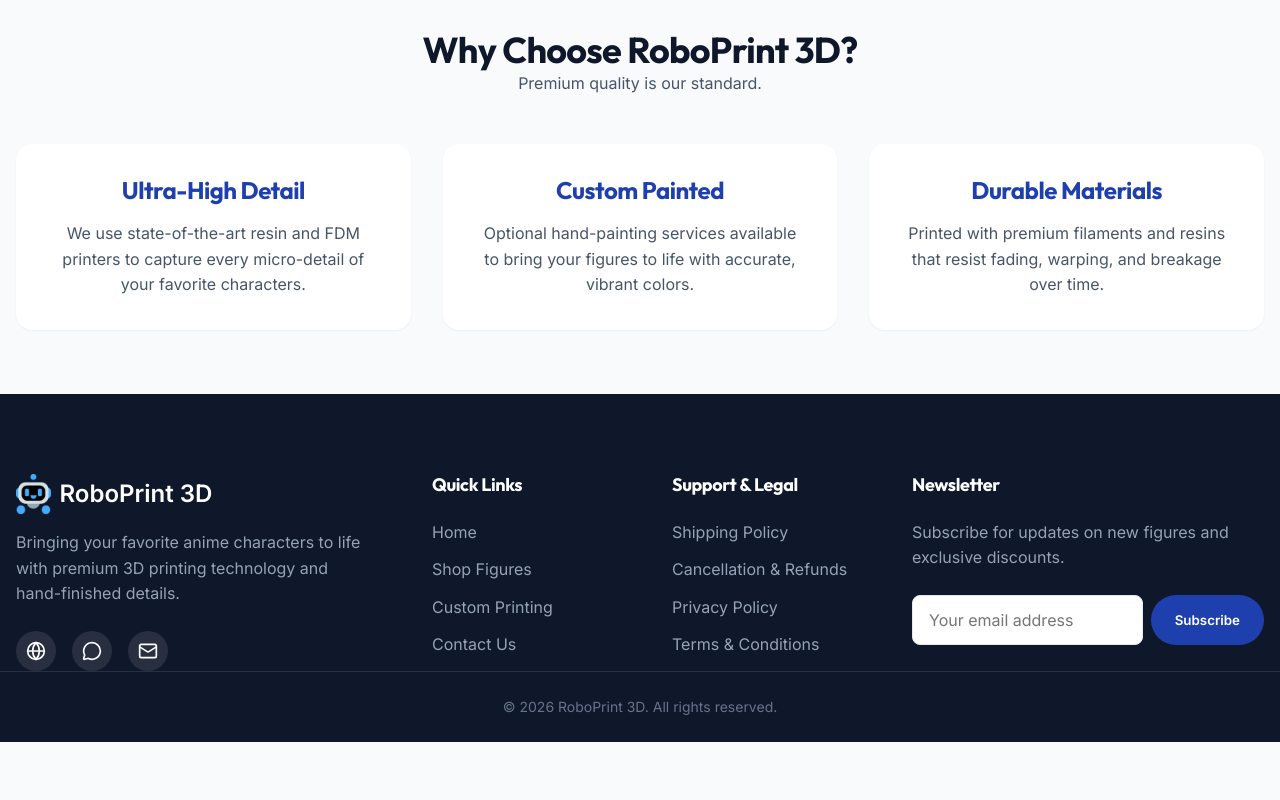
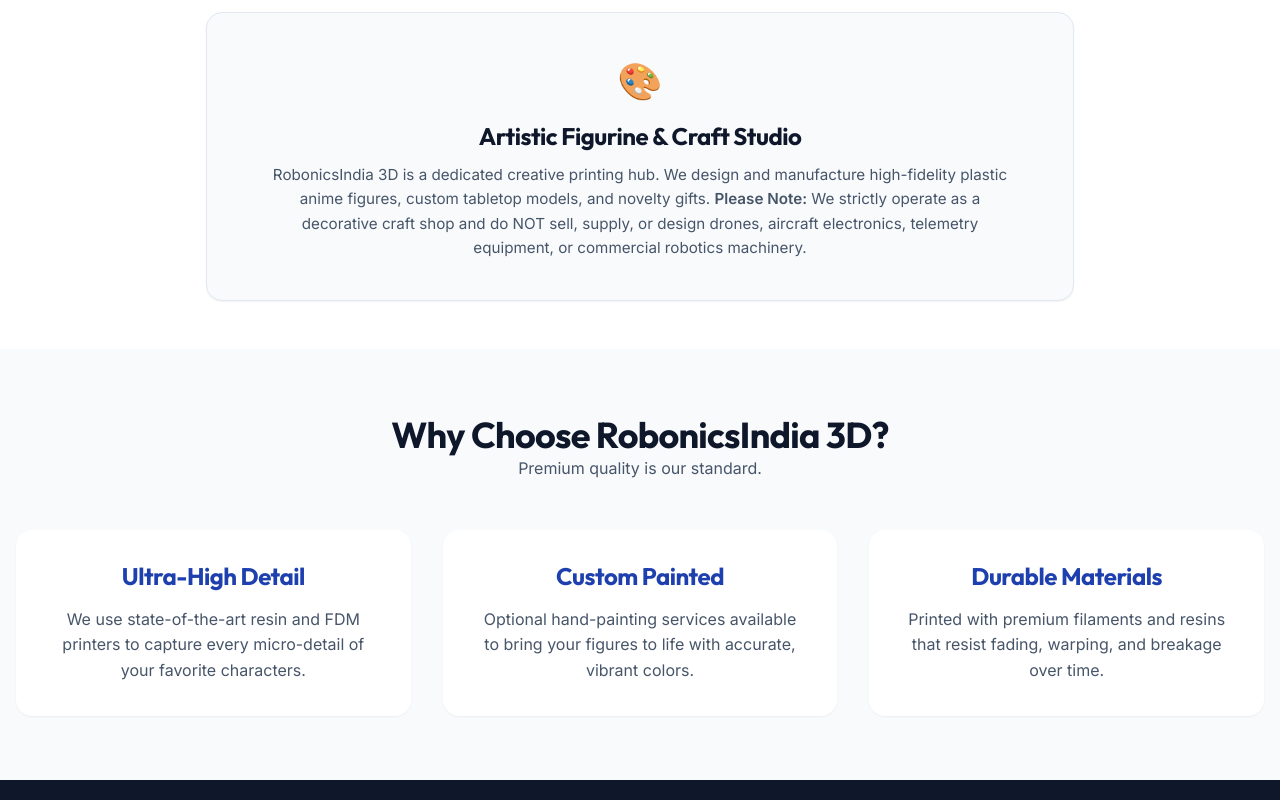
Before and after one commit to robonicsindia3d/robonics-india-website, a React (Vite) app: page / in a window 1280 px wide. Shown: the part 1120-1920 px from the top of the page. Before the commit the page ends 1862 px from the top, so only its background shows below. Built offline with nearby package versions, Linux system fonts and the light colour scheme; no server answers.

Commit message:
feat: Restore brand name to RobonicsIndia 3D, add homepage/footer compliance banners and disclaimers

```diff
--- a/index.html
+++ b/index.html
@@ -11,7 +11,7 @@
     -->
     <link href="https://fonts.googleapis.com/css2?family=Inter:wght@400;500;600&family=Outfit:wght@500;700;800&display=swap" rel="stylesheet">
     <meta name="viewport" content="width=device-width, initial-scale=1.0" />
-    <title>RoboPrint 3D - Premium 3D Printing</title>
+    <title>RobonicsIndia 3D - Premium 3D Printing</title>
   </head>
   <body>
     <div id="root"></div>
--- a/src/components/CustomPrintForm.jsx
+++ b/src/components/CustomPrintForm.jsx
@@ -18,7 +18,7 @@
   };
 
   const handleSubmit = (e) => {
-    e.formAction = `mailto:roboprint3d.india@gmail.com?subject=Custom Print Request from ${formData.name}&body=Filament: ${formData.filament}%0D%0AInfill: ${formData.infill}%0D%0AColor: ${formData.color}%0D%0ADetails: ${formData.details}`;
+    e.formAction = `mailto:robonicsindia3d@gmail.com?subject=Custom Print Request from ${formData.name}&body=Filament: ${formData.filament}%0D%0AInfill: ${formData.infill}%0D%0AColor: ${formData.color}%0D%0ADetails: ${formData.details}`;
     setIsSubmitted(true);
     // In a real app, this would be an API call to a backend service like Formspree, SendGrid, or a custom node server.
     // For now, we are relying on mailto link behavior or just showing a success state.
--- a/src/components/Footer.jsx
+++ b/src/components/Footer.jsx
@@ -9,8 +9,8 @@
       <div className="container footer-content">
         <div className="footer-brand">
           <Link to="/" className="footer-logo">
-            <img src="/Group 1.png" alt="RoboPrint 3D Logo" style={{ height: '40px', width: 'auto' }} onError={(e) => e.target.style.display='none'} />
-            <span>RoboPrint 3D</span>
+            <img src="/Group 1.png" alt="RobonicsIndia 3D Logo" style={{ height: '40px', width: 'auto' }} onError={(e) => e.target.style.display='none'} />
+            <span>RobonicsIndia 3D</span>
           </Link>
           <p className="footer-description">
             Bringing your favorite anime characters to life with premium 3D printing technology and hand-finished details.
@@ -47,8 +47,11 @@
           </form>
         </div>
       </div>
-      <div className="footer-bottom">
-        <p>&copy; {new Date().getFullYear()} RoboPrint 3D. All rights reserved.</p>
+      <div className="footer-bottom" style={{ display: 'flex', flexDirection: 'column', gap: '1rem', alignItems: 'center', borderTop: '1px solid var(--border-color)', paddingTop: '1.5rem' }}>
+        <p style={{ fontSize: '0.8rem', color: 'var(--text-secondary)', maxWidth: '800px', textAlign: 'center', lineHeight: '1.6', margin: '0 auto' }}>
+          <strong>Compliance Disclaimer:</strong> RobonicsIndia 3D is strictly an artistic 3D printing and custom figurine storefront specializing in hobbyist collectibles, anime models, and cosplay props. We do <strong>NOT</strong> manufacture, distribute, or sell drones, quadcopters, UAV parts, remote-controlled aviation components, or electronics of any kind. We are completely independent of any industrial robotics parts suppliers.
+        </p>
+        <p style={{ margin: '0' }}>&copy; {new Date().getFullYear()} RobonicsIndia 3D. All rights reserved.</p>
       </div>
     </footer>
   );
--- a/src/components/Navbar.jsx
+++ b/src/components/Navbar.jsx
@@ -27,8 +27,8 @@
     <nav className={`navbar ${isScrolled ? 'glass-nav scrolled' : ''}`}>
       <div className="container navbar-content">
         <Link to="/" className="navbar-logo">
-          <img src="/Group 1.png" alt="RoboPrint 3D Logo" style={{ height: '40px', width: 'auto' }} onError={(e) => e.target.style.display='none'} />
-          <span>RoboPrint 3D</span>
+          <img src="/Group 1.png" alt="RobonicsIndia 3D Logo" style={{ height: '40px', width: 'auto' }} onError={(e) => e.target.style.display='none'} />
+          <span>RobonicsIndia 3D</span>
         </Link>
 
         <div className="navbar-links desktop-only">
--- a/src/components/SEO.jsx
+++ b/src/components/SEO.jsx
@@ -2,7 +2,7 @@
 import { Helmet } from 'react-helmet-async';
 
 const SEO = ({ title, description, image, url }) => {
-  const siteTitle = 'RoboPrint 3D - Premium Anime Figures';
+  const siteTitle = 'RobonicsIndia 3D - Premium Anime Figures';
   const defaultDescription = 'High-quality, meticulously detailed 3D printed anime figures and custom artistic printing services in India.';
   const defaultImage = 'https://robonicsindia3d.com/Group%201.png'; // Update to a real absolute URL when deployed
   const siteUrl = 'https://robonicsindia3d.com'; // Update to real domain
--- a/src/pages/Checkout.jsx
+++ b/src/pages/Checkout.jsx
@@ -223,7 +223,7 @@
         key: import.meta.env.VITE_RAZORPAY_KEY_ID,
         amount: orderData.order.amount,
         currency: 'INR',
-        name: 'RoboPrint 3D',
+        name: 'RobonicsIndia 3D',
         order_id: orderData.order.id,
         handler: async function (response) {
           const verifyRes = await fetch(`${apiUrl}/api/verify-payment`, {
--- a/src/pages/Home.jsx
+++ b/src/pages/Home.jsx
@@ -35,10 +35,33 @@
         <ProductGrid products={productsData} limit={4} />
       )}
 
+      {/* Trust & Compliance Reassurance Banner */}
+      <section className="compliance-banner" style={{ padding: '3rem 0', background: 'white' }}>
+        <div className="container" style={{ maxWidth: '900px' }}>
+          <div style={{
+            display: 'flex',
+            flexDirection: 'column',
+            alignItems: 'center',
+            textAlign: 'center',
+            padding: '2.5rem 2rem',
+            background: 'var(--bg-secondary)',
+            borderRadius: 'var(--radius-lg)',
+            border: '1px solid var(--border-color)',
+            boxShadow: 'var(--shadow-sm)'
+          }}>
+            <span style={{ fontSize: '2.25rem', marginBottom: '0.75rem' }}>🎨</span>
+            <h3 style={{ fontSize: '1.5rem', marginBottom: '0.75rem', color: 'var(--text-primary)', fontWeight: '700' }}>Artistic Figurine & Craft Studio</h3>
+            <p style={{ color: 'var(--text-secondary)', lineHeight: '1.6', fontSize: '0.95rem', margin: '0 auto', maxWidth: '750px' }}>
+              RobonicsIndia 3D is a dedicated creative printing hub. We design and manufacture high-fidelity plastic anime figures, custom tabletop models, and novelty gifts. <strong>Please Note:</strong> We strictly operate as a decorative craft shop and do NOT sell, supply, or design drones, aircraft electronics, telemetry equipment, or commercial robotics machinery.
+            </p>
+          </div>
+        </div>
+      </section>
+
       <section className="features-section" style={{ padding: '4rem 0', backgroundColor: 'var(--bg-secondary)' }}>
         <div className="container">
           <div style={{ textAlign: 'center', marginBottom: '3rem' }}>
-            <h2>Why Choose RoboPrint 3D?</h2>
+            <h2>Why Choose RobonicsIndia 3D?</h2>
             <p style={{ color: 'var(--text-secondary)' }}>Premium quality is our standard.</p>
           </div>
           <div style={{ display: 'grid', gridTemplateColumns: 'repeat(auto-fit, minmax(250px, 1fr))', gap: '2rem' }}>
--- a/src/pages/legal/Contact.jsx
+++ b/src/pages/legal/Contact.jsx
@@ -6,14 +6,14 @@
 
       <div style={{ background: 'var(--bg-secondary)', padding: '2rem', borderRadius: 'var(--radius-lg)', marginTop: '2rem' }}>
         <h3 style={{ color: 'var(--text-primary)', marginBottom: '1rem' }}>Get in Touch</h3>
-        <p><strong>Email:</strong> roboprint3d.india@gmail.com</p>
+        <p><strong>Email:</strong> robonicsindia3d@gmail.com</p>
         <p><strong>Phone:</strong> +91 8595303401</p>
         <p><strong>Business Hours:</strong> Monday - Saturday, 10:00 AM - 6:00 PM IST</p>
       </div>
 
       <h3 style={{ color: 'var(--text-primary)', marginTop: '3rem', marginBottom: '1rem' }}>Operating Address</h3>
       <p>
-        <strong>RoboPrint 3D</strong><br/>
+        <strong>RobonicsIndia 3D</strong><br/>
         SCC Height, Rajnagar Extension,<br/>
         Ghaziabad, Uttar Pradesh, 201017<br/>
         India
--- a/src/pages/legal/PrivacyPolicy.jsx
+++ b/src/pages/legal/PrivacyPolicy.jsx
@@ -4,7 +4,7 @@
   <div className="page-transition container" style={{ paddingTop: '8rem', paddingBottom: '6rem', maxWidth: '800px' }}>
     <h1 style={{ marginBottom: '2rem' }}>Privacy Policy</h1>
     <div style={{ lineHeight: '1.8', color: 'var(--text-secondary)' }}>
-      <p>At RoboPrint 3D, we take your privacy seriously. This policy explains how we collect and use your data.</p>
+      <p>At RobonicsIndia 3D, we take your privacy seriously. This policy explains how we collect and use your data.</p>
 
       <h3 style={{ color: 'var(--text-primary)', marginTop: '2rem', marginBottom: '1rem' }}>1. Data Collection</h3>
       <p>We collect your name, email, phone number, and address strictly for the purpose of fulfilling your orders.</p>
--- a/src/pages/legal/Terms.jsx
+++ b/src/pages/legal/Terms.jsx
@@ -4,7 +4,7 @@
   <div className="page-transition container" style={{ paddingTop: '8rem', paddingBottom: '6rem', maxWidth: '800px' }}>
     <h1 style={{ marginBottom: '2rem' }}>Terms & Conditions</h1>
     <div style={{ lineHeight: '1.8', color: 'var(--text-secondary)' }}>
-      <p>Welcome to RoboPrint 3D. By accessing our website, you agree to these Terms and Conditions.</p>
+      <p>Welcome to RobonicsIndia 3D. By accessing our website, you agree to these Terms and Conditions.</p>
 
       <h3 style={{ color: 'var(--text-primary)', marginTop: '2rem', marginBottom: '1rem' }}>1. Custom Prints & Compliance</h3>
       <p>All custom 3D printing orders are final once production begins. We reserve the right to refuse printing any copyrighted material or inappropriate content.
```
Also changed, not shown: 1 other file (tests, documents, lock files or other folders).
